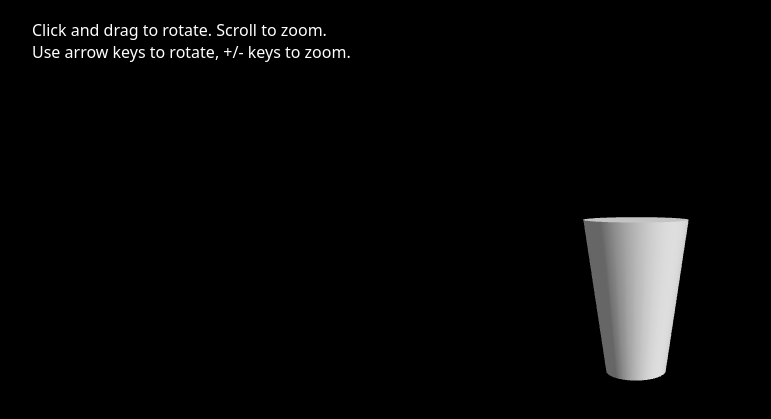
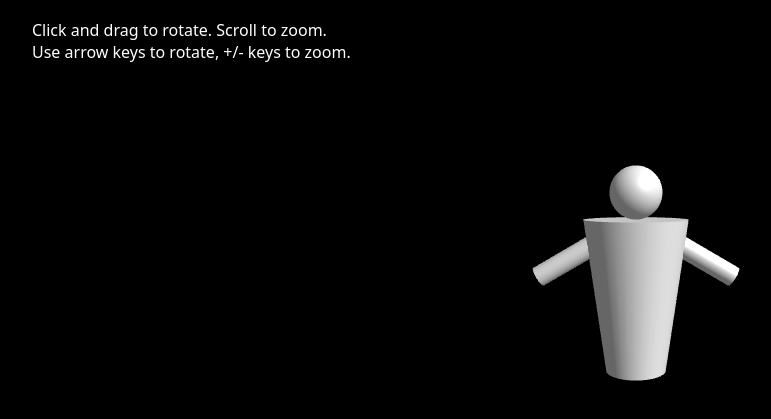
Before and after one commit to spencience/generated-website-1732572330360, a plain HTML site: page index.html in a window 1280 px wide. Shown: the part 103-522 px from the top of the page, without its empty margins (4-775 px from the left). Drawn offline with nearby package versions, Linux system fonts and the light colour scheme; animation ran at ten frames a second.

Commit message:
Applied HTML corrections

```diff
--- a/index.html
+++ b/index.html
@@ -19,6 +19,10 @@
             position: relative;
             width: 100vw;
             height: 100vh;
+        }
+        #scene-container:focus {
+            outline: 2px solid #4299e1;
+            outline-offset: -2px;
         }
         .info-overlay {
             position: absolute;
@@ -49,7 +53,7 @@
 </head>
 <body>
     <main id="main-content" role="main">
-        <div id="scene-container" role="application" aria-label="3D Venus de Milo statue visualization" tabindex="0" aria-controls="loading-screen error-message">
+        <div id="scene-container" role="application" aria-label="3D Venus de Milo statue visualization" tabindex="0" aria-controls="loading-screen error-message" aria-describedby="instructions">
             <div id="loading-screen" class="loading-screen">
                 <p>Loading 3D Model...</p>
             </div>
@@ -67,7 +71,7 @@
     </main>
 
     <script defer>
-        let scene, camera, renderer, statue, controls;
+        let scene, camera, renderer, statue, controls, animationFrameId;
 
         function init() {
             const loadingScreen = document.getElementById('loading-screen');
@@ -94,10 +98,33 @@
                 controls.maxDistance = 10;
                 controls.maxPolarAngle = Math.PI;
 
+                // Torso
                 const torsoGeometry = new THREE.CylinderGeometry(0.5, 0.3, 1.5, 32);
                 const torsoMaterial = new THREE.MeshPhongMaterial({ color: 0xcccccc });
                 statue = new THREE.Mesh(torsoGeometry, torsoMaterial);
                 scene.add(statue);
+
+                // Head
+                const headGeometry = new THREE.SphereGeometry(0.25, 32, 32);
+                const headMaterial = new THREE.MeshPhongMaterial({ color: 0xcccccc });
+                const head = new THREE.Mesh(headGeometry, headMaterial);
+                head.position.y = 1;
+                statue.add(head);
+
+                // Arms
+                const armGeometry = new THREE.CylinderGeometry(0.1, 0.1, 0.8, 16);
+
+                // Left arm
+                const leftArm = new THREE.Mesh(armGeometry, torsoMaterial);
+                leftArm.position.set(0.6, 0.4, 0);
+                leftArm.rotation.z = Math.PI / 3;
+                statue.add(leftArm);
+
+                // Right arm
+                const rightArm = new THREE.Mesh(armGeometry, torsoMaterial);
+                rightArm.position.set(-0.6, 0.4, 0);
+                rightArm.rotation.z = -Math.PI / 3;
+                statue.add(rightArm);
 
                 const ambientLight = new THREE.AmbientLight(0xffffff, 0.5);
                 scene.add(ambientLight);
@@ -147,7 +174,7 @@
         }
 
         function animate() {
-            requestAnimationFrame(animate);
+            animationFrameId = requestAnimationFrame(animate);
             if (controls) controls.update();
             renderer.render(scene, camera);
         }
@@ -167,6 +194,13 @@
             }
         });
         window.addEventListener('resize', onWindowResize);
+
+        // Cleanup
+        window.addEventListener('unload', () => {
+            if (animationFrameId) {
+                cancelAnimationFrame(animationFrameId);
+            }
+        });
     </script>
 </body>
 </html>
```
